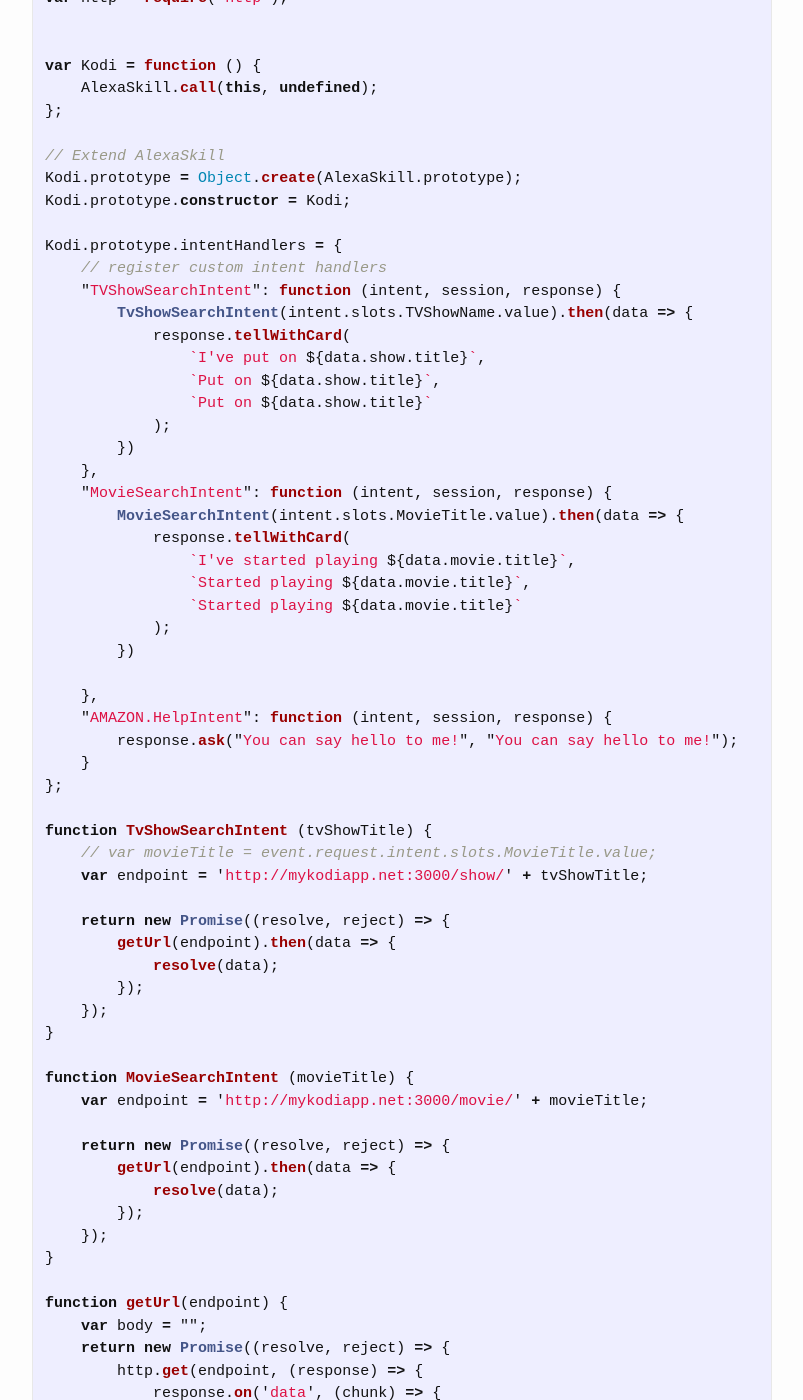
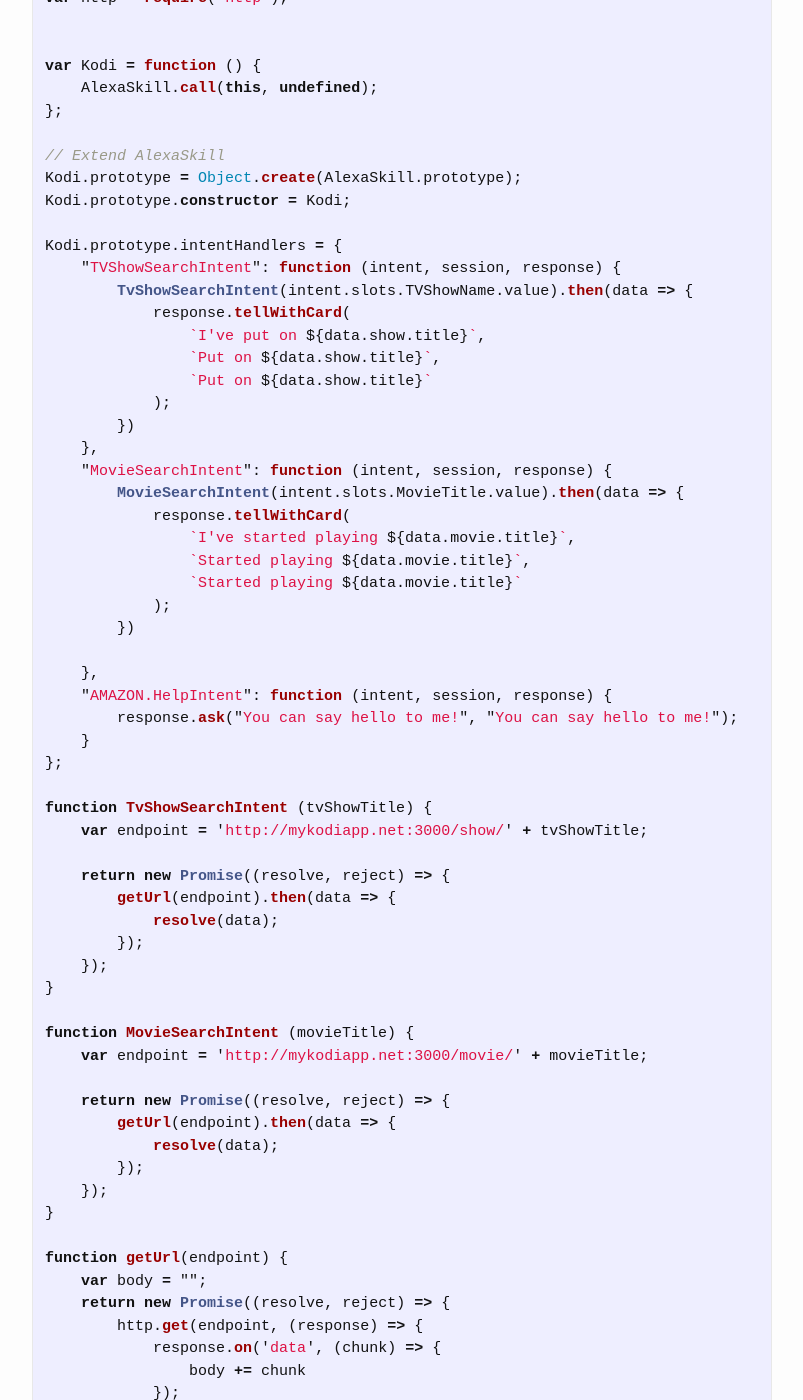
Before and after one commit to amonger/amonger.github.io, a Jekyll site: the page built from _posts/2017-01-28-writing-skills-with-alexa.markdown, in a window 1280 px wide and 1400 px high, scrolled down 2990 px. Shown: the whole window, without its empty margins (238-1041 px from the left). Built offline with Jekyll 4.4.1, drawn with Linux system fonts in a browser that asks for light colours; comment, search, counter and statistics services are not loaded.

Commit message:
Remove comments

```diff
--- a/_posts/2017-01-28-writing-skills-with-alexa.markdown
+++ b/_posts/2017-01-28-writing-skills-with-alexa.markdown
@@ -107,7 +107,6 @@ Kodi.prototype = Object.create(AlexaSkill.prototype);
 Kodi.prototype.constructor = Kodi;
 
 Kodi.prototype.intentHandlers = {
-    // register custom intent handlers
     "TVShowSearchIntent": function (intent, session, response) {
         TvShowSearchIntent(intent.slots.TVShowName.value).then(data => {
             response.tellWithCard(
@@ -133,7 +132,6 @@ Kodi.prototype.intentHandlers = {
 };
 
 function TvShowSearchIntent (tvShowTitle) {
-    // var movieTitle = event.request.intent.slots.MovieTitle.value;
     var endpoint = 'http://mykodiapp.net:3000/show/' + tvShowTitle;
 
     return new Promise((resolve, reject) => {
```
